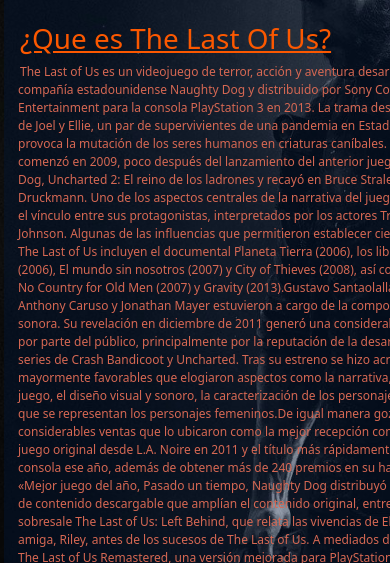
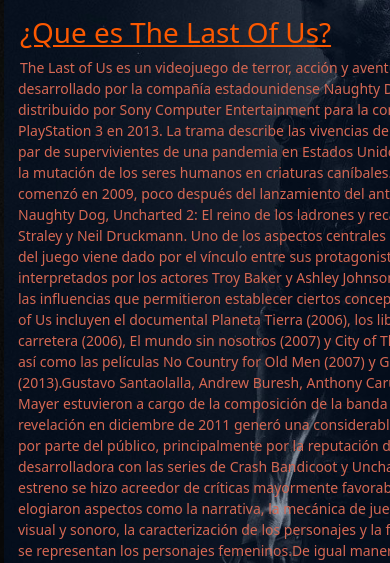
Before and after one commit to faqu20/PreEntrega2Serafian, a website: page index.html in a window 390 px wide. Shown: the part 237-800 px from the top of the page. Drawn offline with nearby package versions, Linux system fonts and the light colour scheme.

Commit message:
cambios nuevos para entregar

```diff
--- a/scss/styles.scss
+++ b/scss/styles.scss
@@ -352,6 +352,10 @@
     grid-template-columns: 2fr 1fr;
     font-size: 10px;
     }
+
+    .fondo-pagina2 {
+        width: 975px;
+    }
     #galeria {
     margin-left: 10px;
     }
@@ -388,12 +392,50 @@
 }
 
 @media (max-width: 767px) {
-    .foto1, .foto2 {
-    margin-top: 280px;
+
+    .fondo-pagina2 {
+        width: 883px;
+    }
+
+    #galeria {
+
+        margin-top: 20px;
+        justify-content:space-evenly;
+    }
+
+    .grid-container {
+        margin-top: -15px;
+    }
+
+    .seccion-premios {
+        height: 700px;
+    }
+
+    .c {
+
+        height: 630px;
+    p {
+        height: 620px;
+        font-size: 17px;
+        }
+
+
+    }
+
+    .cuadro-color {
+        height: 650px;
     }
     .foto2 {
-    margin-top: 15px;
+        margin-top: 0%;
+
     }
+
+
+
+    .foto1, .foto2 {
+        display: inline-block;
+    }
+
     .seccion-premios {
     display: block;
     }
@@ -444,26 +486,83 @@
     background-color: rgba(68, 114, 42, 0.1725490196);
     text-align: center;
 
+}
 
-    }
+    @media (max-width: 576px) {
+        .grid-container {
+            display: grid;
+            grid-template-areas: "parrafo-index parrafo-index foto1" "parrafo-index parrafo-index foto2";
+            grid-template-columns: 3fr 1fr;
+            width: 885px;
+            height: 800px;
+            margin-top: -5px;
+            }
+            .parrafo-index {
+            font-size: 16px;
+            width: 370px;
+            height: 200px;
+            }
+            .cuadro-color {
+            width: 600px;
+            height: 700px;
+            margin-top: -20px;
+            }
+            .logo {
+            width: 600px;
+            }
+            header {
+            width: 885px;
+            }
+            .container {
+            width: 700px;
+            height: 300px;
+            background-position: cente;
 
-    @media (max-width: 425px) {
+            }
+            .foto1 {
+            margin-top: 5px;
+            }
+            .foto1, .foto2 {
+            height: 150px;
+            width: 240px;
+            }
+            .fondo-pagina2 {
+            width: 885px;
+            }
+            .foto2 {
+                margin-top: 40px;
+            }
+            .c {
+                height: 700px;
+                width: 510px;
+                margin-top: -45px;
+                p {
+                    height: 690px;
+                    font-size: 18px;
+
+                }
+            }
+        }
+
+
+    @media (max-width: 480px) {
         .grid-container {
         display: grid;
         grid-template-areas: "parrafo-index foto1" "parrafo-index foto2";
         grid-template-columns: 2fr;
         width: 885px;
-        height: 600px;
+        height: 800px;
         margin-top: -5px;
         }
         .parrafo-index {
-        font-size: 12px;
+        font-size: 14px;
         width: 370px;
         }
         .cuadro-color {
         width: 500px;
-        height: 400px;
-        margin-top: -20px;
+        height: 600px;
+        margin-top: 10px;
+
         }
         .logo {
         width: 600px;
@@ -484,8 +583,19 @@
         }
         .fondo-pagina2 {
         width: 885px;
+        height: auto;
         }
         #galeria {
         margin-top: 30px;
         }
-    }
+        .logo {
+            margin-bottom: 0%;
+        }
+        .c {
+            height: 700px;
+            p {
+                height: 690px;
+                font-size: 18px;
+            }
+        }
+}
```
Also changed, not shown: css/styles.css, 1 other file.
